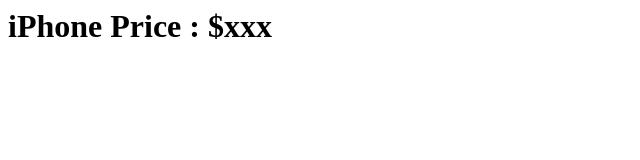
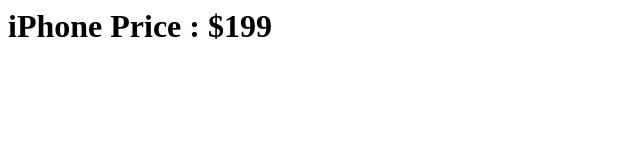
Before and after one commit to JiratTha/git-awesome, a plain HTML site: page index.html in a window 1280 px wide. Shown: the full height of the page, 0-640 px from the left. Drawn offline with Linux system fonts and the light colour scheme.

Commit message:
marketing price

```diff
--- a/index.html
+++ b/index.html
@@ -5,6 +5,6 @@
     <title>Document</title>
 </head>
 <body>
-    <h1>iPhone Price : $xxx</h1>
+    <h1>iPhone Price : $199</h1>
 </body>
 </html>
```
